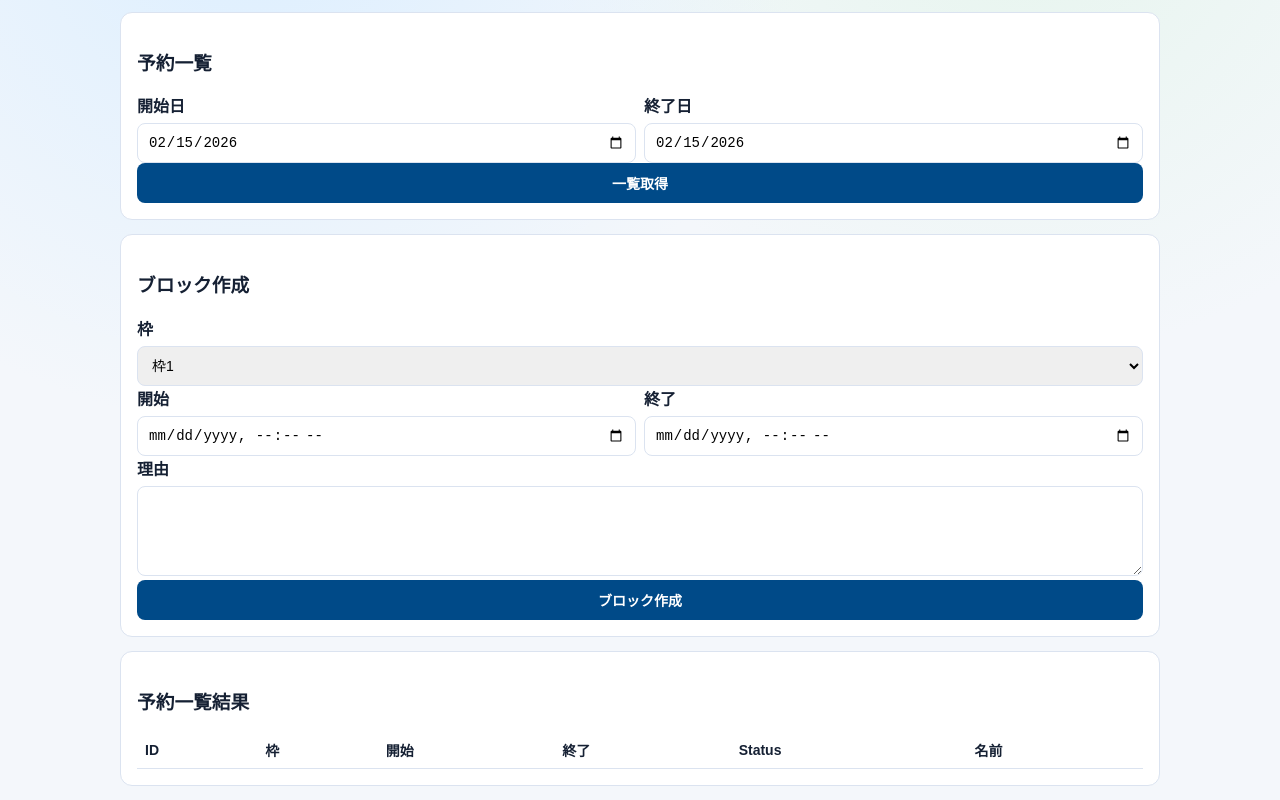
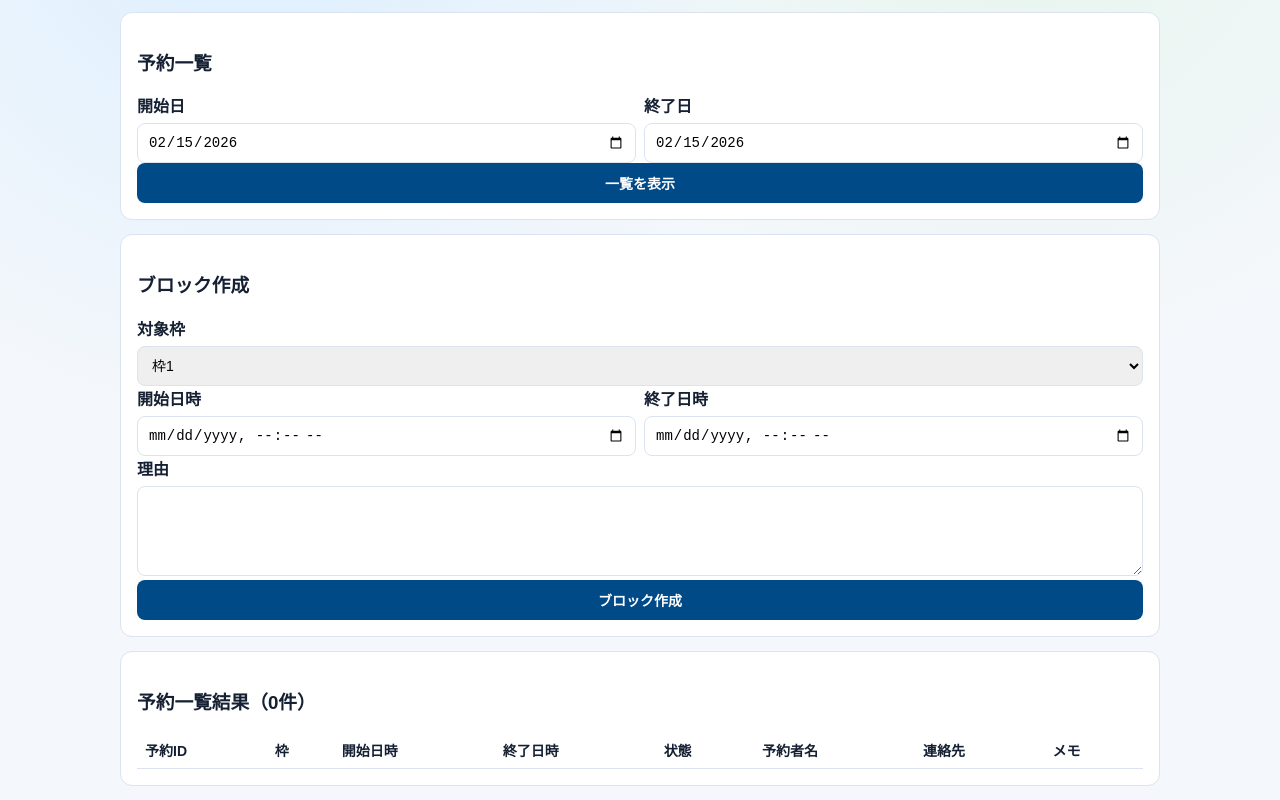
Before and after one commit to kimuraayuki-bot/parking, a Next.js app: page /admin in a window 1280 px wide. Shown: the part 228-1028 px from the top of the page. Built offline with nearby package versions, Linux system fonts and the light colour scheme.

Commit message:
Improve admin list readability and prompt reservation ID saving

```diff
--- a/app/admin/page.tsx
+++ b/app/admin/page.tsx
@@ -1,10 +1,28 @@
 'use client';
 
-import { FormEvent, useState } from 'react';
+import { FormEvent, useMemo, useState } from 'react';
 import { adminBlock, adminList } from '@/lib/web-client';
 import { todayJstDateString, toIsoWithJstOffset } from '@/lib/date';
 import { Reservation } from '@/lib/types';
 import { toJapaneseError } from '@/lib/error-ja';
+
+function statusJa(status: Reservation['status']) {
+  if (status === 'CONFIRMED') return '予約確定';
+  if (status === 'CANCELED') return '取消済み';
+  return '利用不可（ブロック）';
+}
+
+function formatDateTime(iso: string) {
+  const d = new Date(iso);
+  return new Intl.DateTimeFormat('ja-JP', {
+    year: 'numeric',
+    month: '2-digit',
+    day: '2-digit',
+    hour: '2-digit',
+    minute: '2-digit',
+    hour12: false
+  }).format(d);
+}
 
 export default function AdminPage() {
   const today = todayJstDateString();
@@ -19,6 +37,11 @@ export default function AdminPage() {
   const [blockEndAt, setBlockEndAt] = useState('');
   const [reason, setReason] = useState('');
   const [blockMessage, setBlockMessage] = useState('');
+
+  const sortedItems = useMemo(
+    () => [...items].sort((a, b) => new Date(a.startAt).getTime() - new Date(b.startAt).getTime()),
+    [items]
+  );
 
   const onLoad = async (e: FormEvent) => {
     e.preventDefault();
@@ -49,7 +72,7 @@ export default function AdminPage() {
     if (!result.ok) {
       setError(toJapaneseError(result.error));
     } else {
-      setBlockMessage(`BLOCKEDを作成しました。ID: ${result.data.id}`);
+      setBlockMessage(`ブロックを作成しました。予約ID: ${result.data.id}`);
     }
     setLoading(false);
   };
@@ -58,7 +81,7 @@ export default function AdminPage() {
     <>
       <h2>管理画面</h2>
       <section className="panel">
-        <label htmlFor="adminKey">管理キー</label>
+        <label htmlFor="adminKey">管理者キー</label>
         <input id="adminKey" type="password" value={adminKey} onChange={(e) => setAdminKey(e.target.value)} />
       </section>
 
@@ -75,13 +98,13 @@ export default function AdminPage() {
           </div>
         </div>
         <button disabled={loading} type="submit">
-          {loading ? '取得中...' : '一覧取得'}
+          {loading ? '取得中...' : '一覧を表示'}
         </button>
       </form>
 
       <form className="panel" onSubmit={onBlock}>
         <h3>ブロック作成</h3>
-        <label htmlFor="blockSlot">枠</label>
+        <label htmlFor="blockSlot">対象枠</label>
         <select id="blockSlot" value={blockSlotId} onChange={(e) => setBlockSlotId(Number(e.target.value))}>
           {Array.from({ length: 16 }).map((_, idx) => {
             const n = idx + 1;
@@ -94,11 +117,11 @@ export default function AdminPage() {
         </select>
         <div className="row">
           <div>
-            <label htmlFor="blockStart">開始</label>
+            <label htmlFor="blockStart">開始日時</label>
             <input id="blockStart" type="datetime-local" step={1800} value={blockStartAt} onChange={(e) => setBlockStartAt(e.target.value)} required />
           </div>
           <div>
-            <label htmlFor="blockEnd">終了</label>
+            <label htmlFor="blockEnd">終了日時</label>
             <input id="blockEnd" type="datetime-local" step={1800} value={blockEndAt} onChange={(e) => setBlockEndAt(e.target.value)} required />
           </div>
         </div>
@@ -113,31 +136,37 @@ export default function AdminPage() {
       {blockMessage && <p className="success">{blockMessage}</p>}
 
       <section className="panel">
-        <h3>予約一覧結果</h3>
+        <h3>予約一覧結果（{sortedItems.length}件）</h3>
+        <div className="table-wrap">
           <table>
             <thead>
               <tr>
-              <th>ID</th>
+                <th>予約ID</th>
                 <th>枠</th>
-              <th>開始</th>
-              <th>終了</th>
-              <th>Status</th>
-              <th>名前</th>
+                <th>開始日時</th>
+                <th>終了日時</th>
+                <th>状態</th>
+                <th>予約者名</th>
+                <th>連絡先</th>
+                <th>メモ</th>
               </tr>
             </thead>
             <tbody>
-            {items.map((item) => (
+              {sortedItems.map((item) => (
                 <tr key={item.id}>
                   <td>{item.id}</td>
-                <td>{item.slotId}</td>
-                <td>{item.startAt}</td>
-                <td>{item.endAt}</td>
-                <td>{item.status}</td>
-                <td>{item.name}</td>
+                  <td>枠{item.slotId}</td>
+                  <td>{formatDateTime(item.startAt)}</td>
+                  <td>{formatDateTime(item.endAt)}</td>
+                  <td>{statusJa(item.status)}</td>
+                  <td>{item.name || '-'}</td>
+                  <td>{item.contact || '-'}</td>
+                  <td>{item.note || '-'}</td>
                 </tr>
               ))}
             </tbody>
           </table>
+        </div>
       </section>
     </>
   );
--- a/app/globals.css
+++ b/app/globals.css
@@ -169,11 +169,16 @@ table {
   font-size: 14px;
 }
 
+.table-wrap {
+  overflow-x: auto;
+}
+
 th,
 td {
   border-bottom: 1px solid var(--line);
   text-align: left;
   padding: 8px;
+  white-space: nowrap;
 }
 
 @media (max-width: 680px) {
```
Also changed, not shown: app/reserve/page.tsx (+27 -3 lines). Lines whose indentation alone changed are shown as unchanged.
